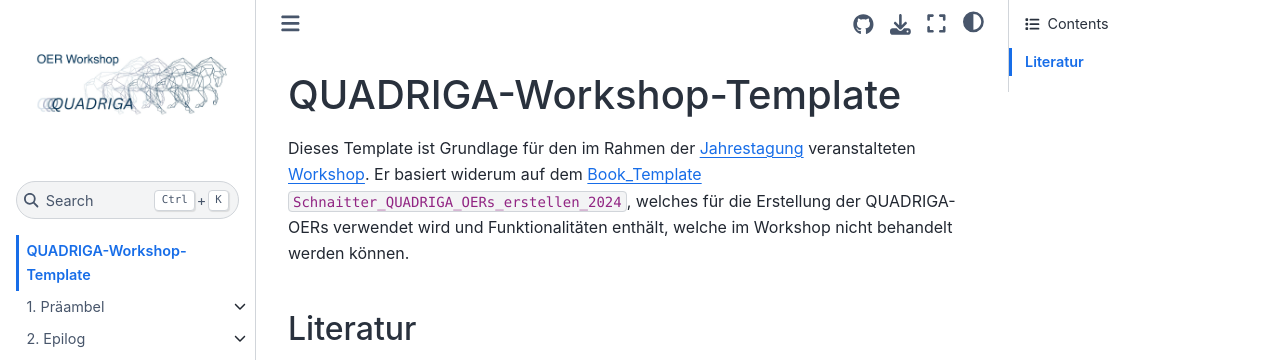
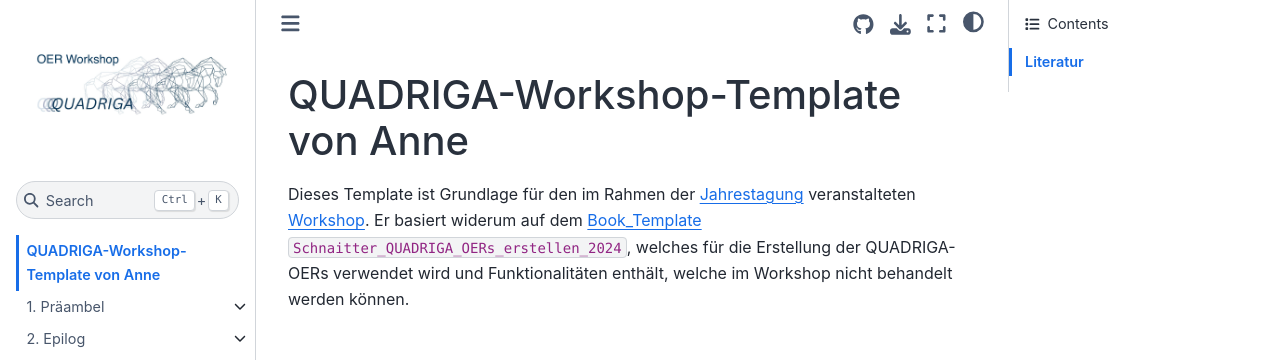
Before and after one commit to anvoice-ger/OER-QuadrigaJypiterTemplate-Test, a Jupyter Book: the page built from index.md, in a window 1280 px wide, cut to the strip 0-360 px from the top of the page. Built offline with Jupyter Book 1.0.4 settings and Sphinx 7.4.7 and the Sphinx Book theme 1.1.4, drawn with Linux system fonts in a browser that asks for light colours; cross-references to code outside the pages are shown as plain code.

Commit message:
Update index.md

```diff
--- a/index.md
+++ b/index.md
@@ -1,4 +1,4 @@
-# QUADRIGA-Workshop-Template
+# QUADRIGA-Workshop-Template von Anne
 
 Dieses Template ist Grundlage für den im Rahmen der [Jahrestagung](https://www.quadriga-dk.de/de/quadriga-jahresveranstaltung-2025) veranstalteten [Workshop](https://github.com/quadriga-dk/OER-Workshop). Er basiert widerum auf dem [Book_Template](https://github.com/quadriga-dk/Book_Template) {cite}`Schnaitter_QUADRIGA_OERs_erstellen_2024`, welches für die Erstellung der QUADRIGA-OERs verwendet wird und Funktionalitäten enthält, welche im Workshop nicht behandelt werden können.
 
```
